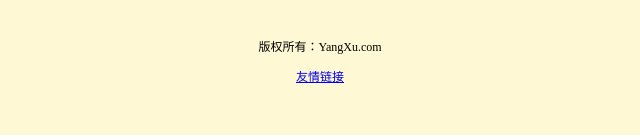
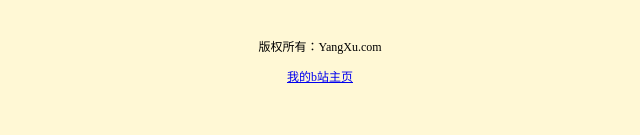
Before and after one commit to w111www/Re01, a plain HTML site: page index.html in a window 1280 px wide. Shown: the part 800-940 px from the top of the page, 320-960 px from the left. Drawn offline with Linux system fonts and the light colour scheme.

Commit message:
Update index.html

```diff
--- a/index.html
+++ b/index.html
@@ -60,7 +60,7 @@
         font-size: 12;
       "
       <p>版权所有：YangXu.com</p>
-      <a  href="https://ts2.cn.mm.bing.net">友情链接</a>
+      <a  href="https://space.bilibili.com/661205860">我的b站主页</a>
 
     </div>
   </body>
```
